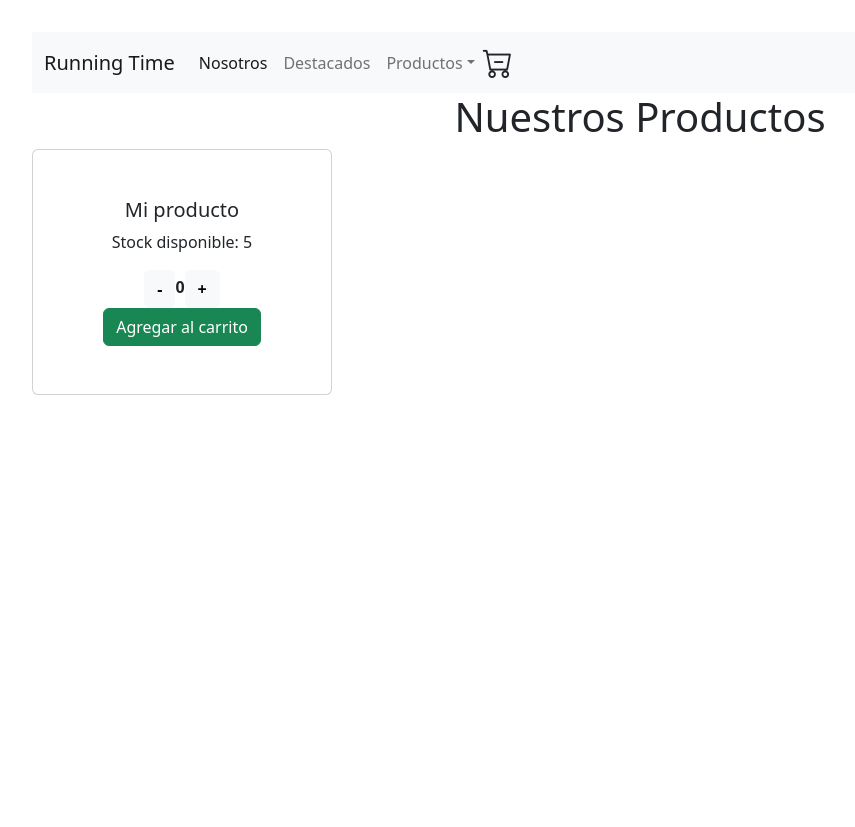
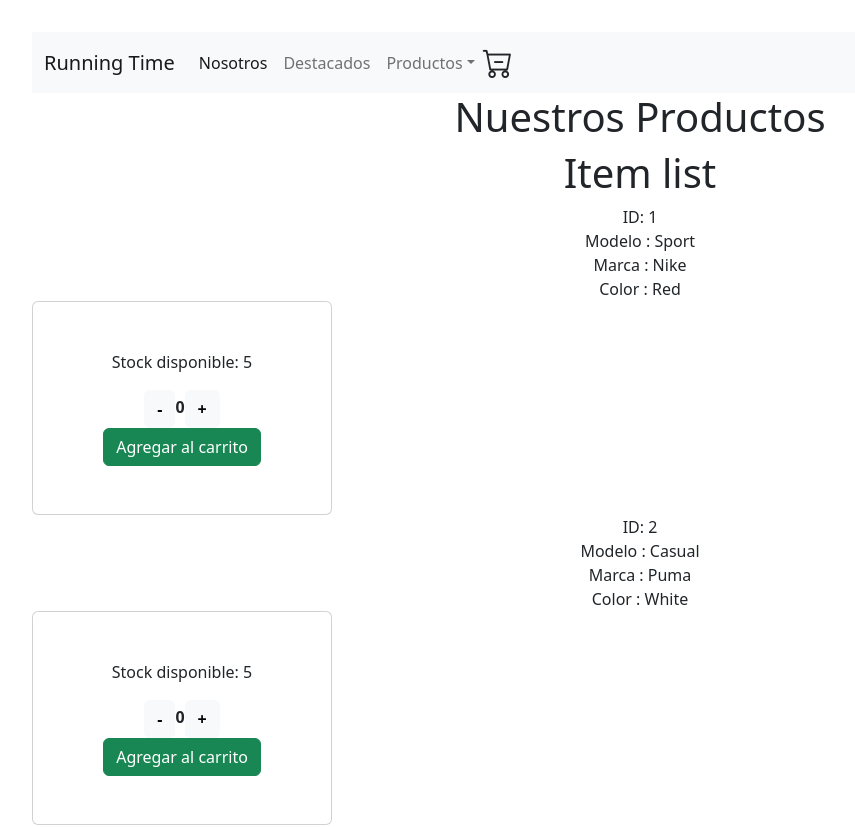
Before and after one commit to Ignacio1711/CoderReact, a React (Vite) app in the folder RunningTime/: page / in a window 1280 px wide. Shown: the top 827 px of the page, without its empty margins (0-855 px from the left). Before the commit the page ends 800 px from the top, so only its background shows below. Built offline with nearby package versions, Linux system fonts and the light colour scheme.

Commit message:
Renderización de items

```diff
--- a/RunningTime/src/App.jsx
+++ b/RunningTime/src/App.jsx
@@ -10,7 +10,7 @@ function App() {
   return (
     <>
       <Navbar />
-      <ItemListContainer greeting="Nuestros Productos" />
+      <ItemListContainer />
     </>
   )
 }
--- a/RunningTime/src/components/mainContainer/Item.jsx
+++ b/RunningTime/src/components/mainContainer/Item.jsx
@@ -1,13 +1,19 @@
 import React from 'react'
+import ItemCount from './ItemCount'
 
-const Item = ({modelo,marca,color}) => {
+const Item = ({id,modelo,marca,color}) => {
 
         return (
-          <div >
-            <div>Modelo : {modelo} </div>
-            <div>Marca : {marca} </div>
-            <div>Color : {color} </div>
-          </div>
+            <>
+                <div >
+                    <div>ID: {id}</div>
+                    <div>Modelo : {modelo} </div>
+                    <div>Marca : {marca} </div>
+                    <div>Color : {color} </div>
+                    <ItemCount />
+                </div>
+            </>
+
 
         )
 
--- a/RunningTime/src/components/mainContainer/ItemCount.jsx
+++ b/RunningTime/src/components/mainContainer/ItemCount.jsx
@@ -26,7 +26,6 @@ const ItemCount = () => {
 
         <div className="card" style={{width:300}}>
          <div className="card-body">
-                    <h5 className="card-title">Mi producto</h5>
                     <p className="card-text">Stock disponible:  {stock}</p>
                     <button type="button" className="btn btn-light" onClick={subtractItem}><strong>-</strong> </button>
                     <label> <strong>{value}</strong> </label>
--- a/RunningTime/src/components/mainContainer/ItemList.jsx
+++ b/RunningTime/src/components/mainContainer/ItemList.jsx
@@ -5,10 +5,11 @@ const ItemList = ({items}) => {
   return (
       <>
       <div>
+          <h1>Item list</h1>
         {
-             items.map ((producto)=>{
-                <Item key= {producto.id} modelo={producto.modelo} marca={producto.marca} color={producto.color}/>
-                 }
+             items.map ((producto, i)=>
+                <Item key={i} id={producto.id} modelo={producto.modelo} marca={producto.marca} color={producto.color}/>
+
              )
         }
       </div>
--- a/RunningTime/src/components/mainContainer/ItemListContainer.jsx
+++ b/RunningTime/src/components/mainContainer/ItemListContainer.jsx
@@ -2,7 +2,7 @@ import { useEffect, useState } from "react"
 import ItemCount from "./ItemCount"
 import ItemList from "./ItemList"
 
-const ItemListContainer = ({greeting}) => {
+const ItemListContainer = () => {
 
   const [items,setItems]=useState([])
 
@@ -46,10 +46,9 @@ const ItemListContainer = ({greeting}) => {
 
   return (
     <>
-      <h1>{greeting}</h1>
+      <h1>Nuestros Productos</h1>
       <ItemList items={items} />
 
-      <ItemCount />
     </>
 
   )
```
Lines whose indentation alone changed are shown as unchanged.
